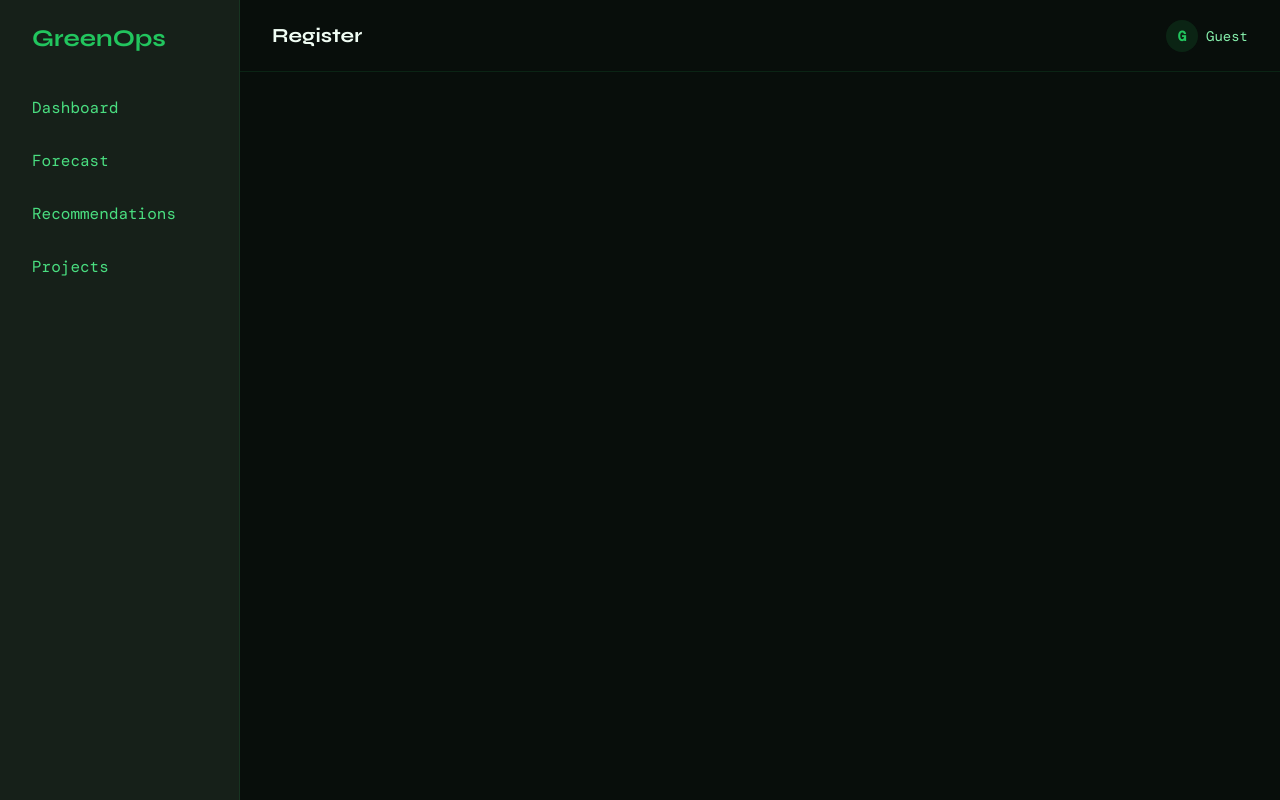
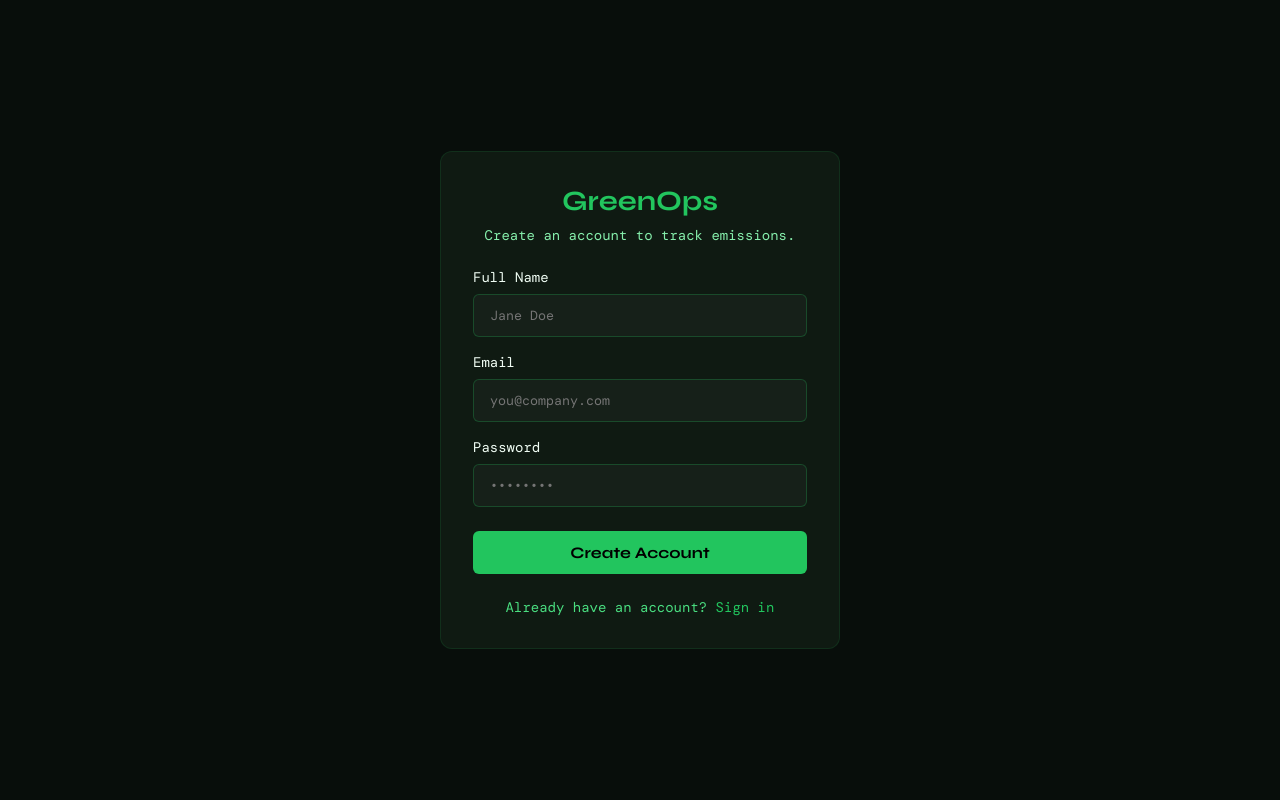
Before and after one commit to Prabh-84/Xebia-hackathon, a React (Vite) app in the folder frontend/: page /register in a window 1280 px wide. Built offline with nearby package versions, Linux system fonts and the light colour scheme; no server answers.

Commit message:
Add Login and Register pages

```diff
--- a/frontend/src/App.jsx
+++ b/frontend/src/App.jsx
@@ -7,11 +7,30 @@ import Dashboard from './pages/Dashboard';
 import Forecast from './pages/Forecast';
 import Recommendations from './pages/Recommendations';
 import Projects from './pages/Projects';
+import Login from './pages/Login';
+import Register from './pages/Register';
 
-function AnimatedRoutes() {
+function AppContent() {
   const location = useLocation();
+  const isAuthPage = location.pathname === '/login' || location.pathname === '/register';
+
+  if (isAuthPage) {
+    return (
+      <div key={location.pathname} className="page-fade-enter">
+        <Routes>
+          <Route path="/login" element={<Login />} />
+          <Route path="/register" element={<Register />} />
+        </Routes>
+      </div>
+    );
+  }
 
   return (
+    <div className="layout-container" style={{ display: 'flex', minHeight: '100vh', backgroundColor: 'var(--bg-base)' }}>
+      <Sidebar />
+      <div className="main-content" style={{ flex: 1, display: 'flex', flexDirection: 'column', overflow: 'hidden' }}>
+        <TopBar />
+        <main style={{ flex: 1, overflowY: 'auto' }}>
           <div key={location.pathname} className="page-fade-enter" style={{ height: '100%' }}>
             <Routes location={location}>
               <Route path="/" element={<Navigate to="/dashboard" replace />} />
@@ -19,7 +38,11 @@ function AnimatedRoutes() {
               <Route path="/forecast" element={<Forecast />} />
               <Route path="/recommendations" element={<Recommendations />} />
               <Route path="/projects" element={<Projects />} />
+              <Route path="*" element={<Navigate to="/dashboard" replace />} />
             </Routes>
+          </div>
+        </main>
+      </div>
     </div>
   );
 }
@@ -27,15 +50,7 @@ function AnimatedRoutes() {
 function App() {
   return (
     <Router>
-      <div className="layout-container" style={{ display: 'flex', minHeight: '100vh', backgroundColor: 'var(--bg-base)' }}>
-        <Sidebar />
-        <div className="main-content" style={{ flex: 1, display: 'flex', flexDirection: 'column', overflow: 'hidden' }}>
-          <TopBar />
-          <main style={{ flex: 1, overflowY: 'auto' }}>
-            <AnimatedRoutes />
-          </main>
-        </div>
-      </div>
+      <AppContent />
     </Router>
   );
 }
--- /dev/null
+++ b/frontend/src/pages/Login.jsx
@@ -0,0 +1,109 @@
+import { useState } from 'react';
+import { Link, useNavigate } from 'react-router-dom';
+
+export default function Login() {
+  const [email, setEmail] = useState('');
+  const [password, setPassword] = useState('');
+  const navigate = useNavigate();
+
+  const handleLogin = (e) => {
+    e.preventDefault();
+    // Temporary mock functionality
+    localStorage.setItem('token', 'mock-token-for-ui');
+    localStorage.setItem('username', email.split('@')[0]);
+    navigate('/dashboard');
+  };
+
+  return (
+    <div style={{
+      minHeight: '100vh',
+      display: 'flex',
+      alignItems: 'center',
+      justifyContent: 'center',
+      backgroundColor: 'var(--bg-base)',
+      padding: '24px'
+    }}>
+      <div style={{
+        width: '100%',
+        maxWidth: '400px',
+        background: 'var(--bg-card)',
+        border: '1px solid var(--border)',
+        borderRadius: 'var(--r-md)',
+        padding: '32px',
+        display: 'flex',
+        flexDirection: 'column',
+        gap: '24px'
+      }}>
+        <div style={{ textAlign: 'center' }}>
+          <h1 style={{ color: 'var(--green)', fontFamily: 'var(--font-display)', fontSize: '28px', marginBottom: '8px' }}>
+            GreenOps
+          </h1>
+          <p style={{ color: 'var(--text-2)', fontSize: '14px' }}>Welcome back! Log in to your dashboard.</p>
+        </div>
+
+        <form onSubmit={handleLogin} style={{ display: 'flex', flexDirection: 'column', gap: '16px' }}>
+          <div>
+            <label style={{ display: 'block', color: 'var(--text-1)', fontSize: '14px', marginBottom: '8px' }}>Email</label>
+            <input
+              type="email"
+              value={email}
+              onChange={(e) => setEmail(e.target.value)}
+              required
+              placeholder="you@company.com"
+              style={{
+                width: '100%',
+                padding: '12px 16px',
+                background: 'var(--bg-raised)',
+                border: '1px solid var(--border-strong)',
+                borderRadius: 'var(--r-sm)',
+                color: 'var(--text-1)',
+                fontFamily: 'var(--font-data)'
+              }}
+            />
+          </div>
+          <div>
+            <label style={{ display: 'block', color: 'var(--text-1)', fontSize: '14px', marginBottom: '8px' }}>Password</label>
+            <input
+              type="password"
+              value={password}
+              onChange={(e) => setPassword(e.target.value)}
+              required
+              placeholder="••••••••"
+              style={{
+                width: '100%',
+                padding: '12px 16px',
+                background: 'var(--bg-raised)',
+                border: '1px solid var(--border-strong)',
+                borderRadius: 'var(--r-sm)',
+                color: 'var(--text-1)',
+                fontFamily: 'var(--font-data)'
+              }}
+            />
+          </div>
+          <button
+            type="submit"
+            style={{
+              width: '100%',
+              padding: '12px',
+              marginTop: '8px',
+              backgroundColor: 'var(--green)',
+              color: '#000',
+              border: 'none',
+              borderRadius: 'var(--r-sm)',
+              fontWeight: '700',
+              cursor: 'pointer',
+              fontFamily: 'var(--font-display)',
+              fontSize: '16px'
+            }}
+          >
+            Sign In
+          </button>
+        </form>
+
+        <div style={{ textAlign: 'center', fontSize: '14px', color: 'var(--text-3)' }}>
+          Don't have an account? <Link to="/register" style={{ color: 'var(--green)', textDecoration: 'none' }}>Sign up</Link>
+        </div>
+      </div>
+    </div>
+  );
+}
--- /dev/null
+++ b/frontend/src/pages/Register.jsx
@@ -0,0 +1,127 @@
+import { useState } from 'react';
+import { Link, useNavigate } from 'react-router-dom';
+
+export default function Register() {
+  const [name, setName] = useState('');
+  const [email, setEmail] = useState('');
+  const [password, setPassword] = useState('');
+  const navigate = useNavigate();
+
+  const handleRegister = (e) => {
+    e.preventDefault();
+    // Temporary mock functionality
+    navigate('/login');
+  };
+
+  return (
+    <div style={{
+      minHeight: '100vh',
+      display: 'flex',
+      alignItems: 'center',
+      justifyContent: 'center',
+      backgroundColor: 'var(--bg-base)',
+      padding: '24px'
+    }}>
+      <div style={{
+        width: '100%',
+        maxWidth: '400px',
+        background: 'var(--bg-card)',
+        border: '1px solid var(--border)',
+        borderRadius: 'var(--r-md)',
+        padding: '32px',
+        display: 'flex',
+        flexDirection: 'column',
+        gap: '24px'
+      }}>
+        <div style={{ textAlign: 'center' }}>
+          <h1 style={{ color: 'var(--green)', fontFamily: 'var(--font-display)', fontSize: '28px', marginBottom: '8px' }}>
+            GreenOps
+          </h1>
+          <p style={{ color: 'var(--text-2)', fontSize: '14px' }}>Create an account to track emissions.</p>
+        </div>
+
+        <form onSubmit={handleRegister} style={{ display: 'flex', flexDirection: 'column', gap: '16px' }}>
+          <div>
+            <label style={{ display: 'block', color: 'var(--text-1)', fontSize: '14px', marginBottom: '8px' }}>Full Name</label>
+            <input
+              type="text"
+              value={name}
+              onChange={(e) => setName(e.target.value)}
+              required
+              placeholder="Jane Doe"
+              style={{
+                width: '100%',
+                padding: '12px 16px',
+                background: 'var(--bg-raised)',
+                border: '1px solid var(--border-strong)',
+                borderRadius: 'var(--r-sm)',
+                color: 'var(--text-1)',
+                fontFamily: 'var(--font-data)'
+              }}
+            />
+          </div>
+          <div>
+            <label style={{ display: 'block', color: 'var(--text-1)', fontSize: '14px', marginBottom: '8px' }}>Email</label>
+            <input
+              type="email"
+              value={email}
+              onChange={(e) => setEmail(e.target.value)}
+              required
+              placeholder="you@company.com"
+              style={{
+                width: '100%',
+                padding: '12px 16px',
+                background: 'var(--bg-raised)',
+                border: '1px solid var(--border-strong)',
+                borderRadius: 'var(--r-sm)',
+                color: 'var(--text-1)',
+                fontFamily: 'var(--font-data)'
+              }}
+            />
+          </div>
+          <div>
+            <label style={{ display: 'block', color: 'var(--text-1)', fontSize: '14px', marginBottom: '8px' }}>Password</label>
+            <input
+              type="password"
+              value={password}
+              onChange={(e) => setPassword(e.target.value)}
+              required
+              placeholder="••••••••"
+              style={{
+                width: '100%',
+                padding: '12px 16px',
+                background: 'var(--bg-raised)',
+                border: '1px solid var(--border-strong)',
+                borderRadius: 'var(--r-sm)',
+                color: 'var(--text-1)',
+                fontFamily: 'var(--font-data)'
+              }}
+            />
+          </div>
+          <button
+            type="submit"
+            style={{
+              width: '100%',
+              padding: '12px',
+              marginTop: '8px',
+              backgroundColor: 'var(--green)',
+              color: '#000',
+              border: 'none',
+              borderRadius: 'var(--r-sm)',
+              fontWeight: '700',
+              cursor: 'pointer',
+              fontFamily: 'var(--font-display)',
+              fontSize: '16px'
+            }}
+          >
+            Create Account
+          </button>
+        </form>
+
+        <div style={{ textAlign: 'center', fontSize: '14px', color: 'var(--text-3)' }}>
+          Already have an account? <Link to="/login" style={{ color: 'var(--green)', textDecoration: 'none' }}>Sign in</Link>
+        </div>
+      </div>
+    </div>
+  );
+}
--- a/frontend/src/services/api.js
+++ b/frontend/src/services/api.js
@@ -4,7 +4,8 @@ const http = axios.create({ baseURL: import.meta.env.VITE_API_URL });
 
 http.interceptors.request.use(cfg => {
   const t = localStorage.getItem('token');
-  if (t) cfg.headers.Authorization = `Bearer ${t}`;
+  // Backend authMiddleware currently expects raw token without "Bearer "
+  if (t) cfg.headers.Authorization = t;
   return cfg;
 });
 
```
Lines whose indentation alone changed are shown as unchanged.
